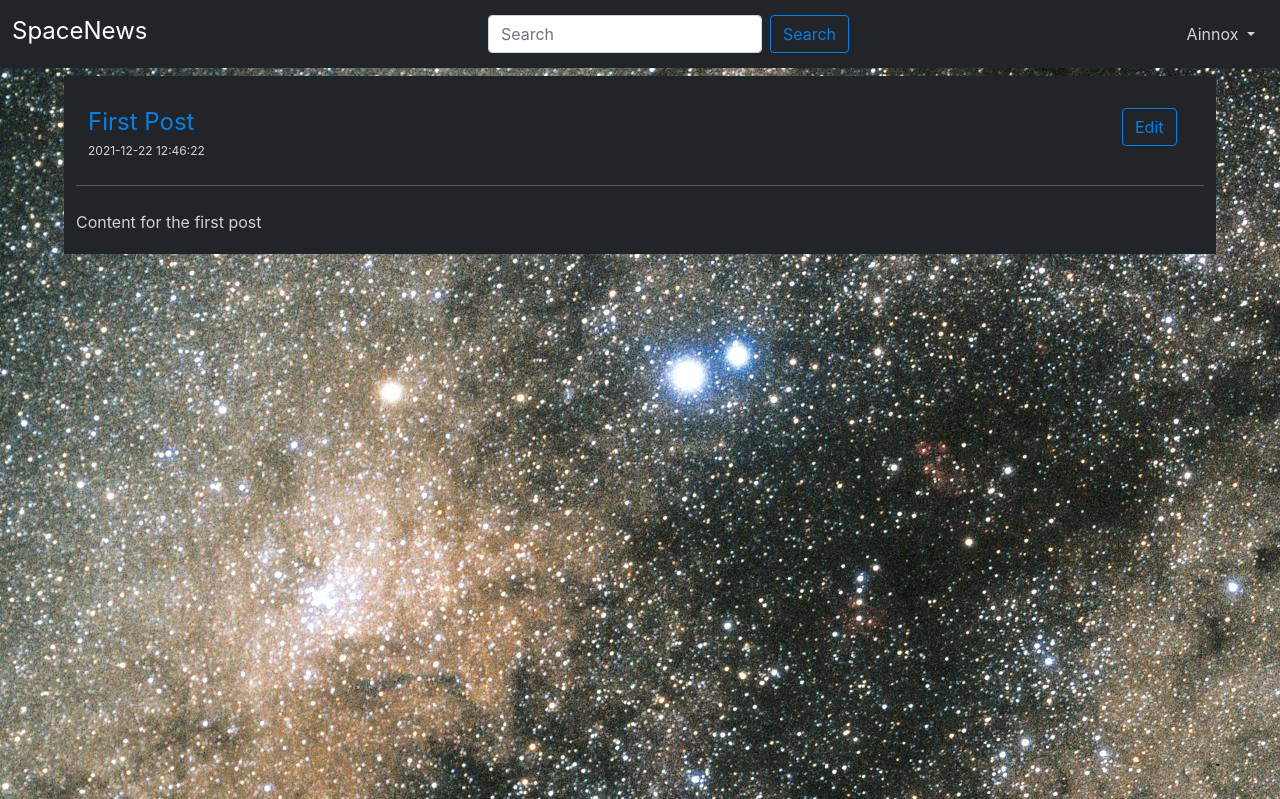
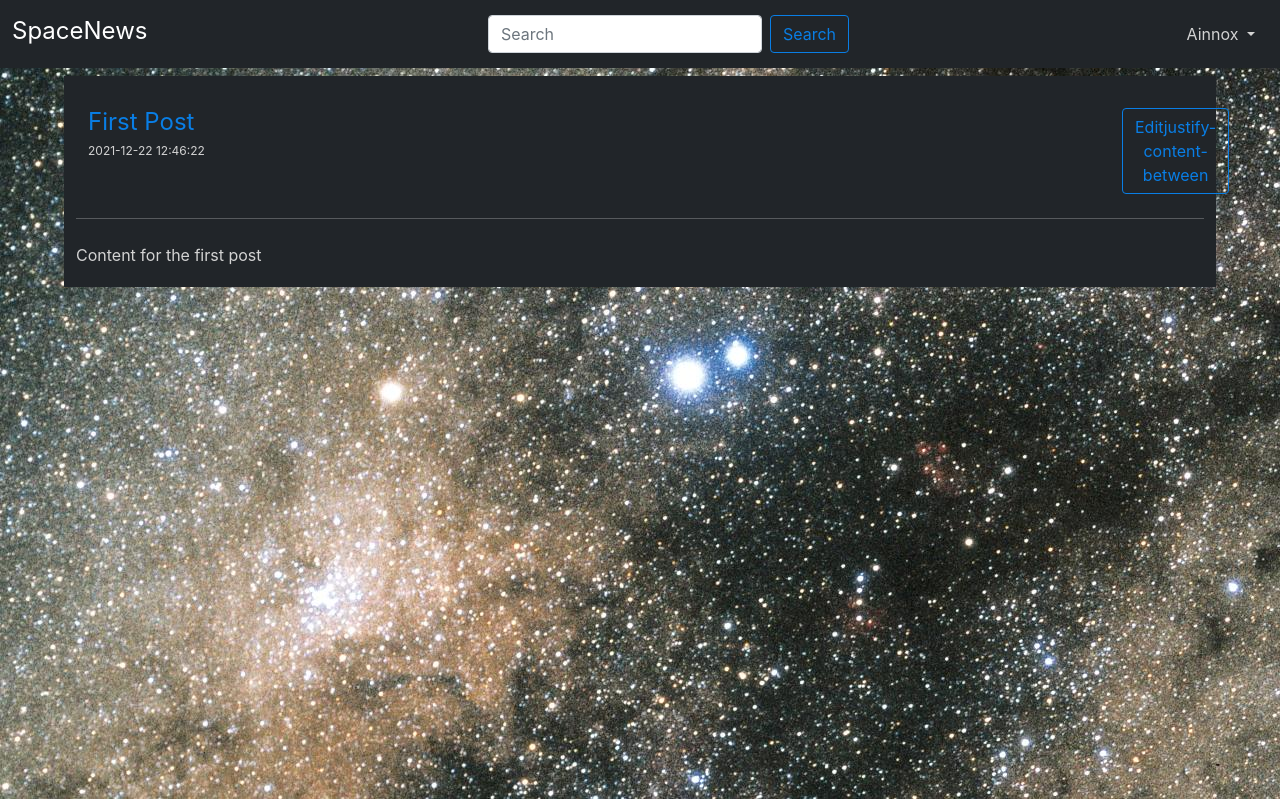
Before and after one commit to Ainnox/Projet_Webb, a Flask app: page /1 in a window 1280 px wide. Shown: the top 799 px of the page. Run offline with Flask 2, Linux system fonts and the light colour scheme; a user stored in the database is signed in; data comes from the database, SQL or seed files in the repository.

Commit message:
Je bidouille toujours le css

```diff
--- a/project/templates/post.html
+++ b/project/templates/post.html
@@ -13,7 +13,7 @@
                 {% if session['admin'] == 1 %}
                 <form class="d-flex mt-3" action="{{ url_for('main.edit', id=post['id']) }}">
                     <button class="btn my_button" type="submit">
-                        Edit
+                        Editjustify-content-between
                     </button>
                 </form>
                 {% endif %}
```
